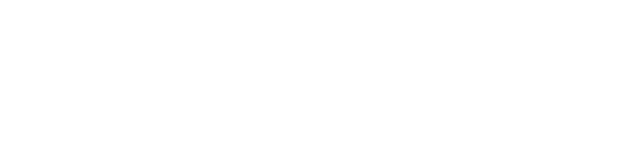
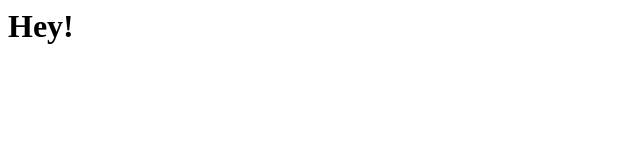
Before and after one commit to jhoang949/jhoang949.github.io, a plain HTML site: page index.html in a window 1280 px wide. Shown: the whole page, without its empty margins (0-640 px from the left). Drawn offline with Linux system fonts and the light colour scheme.

Commit message:
Update index.html

```diff
--- a/index.html
+++ b/index.html
@@ -2,5 +2,8 @@
   <header>
   </header>
   <body>
+    <h1>
+      Hey!
+    </h1>
   </body>
 </html>
```
